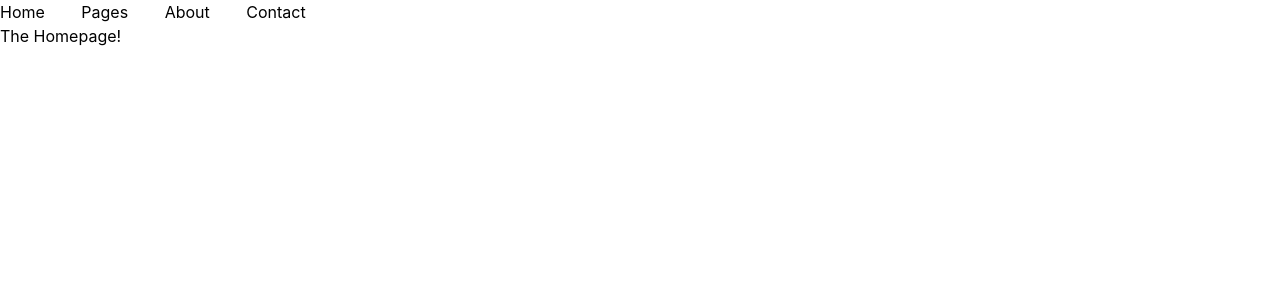
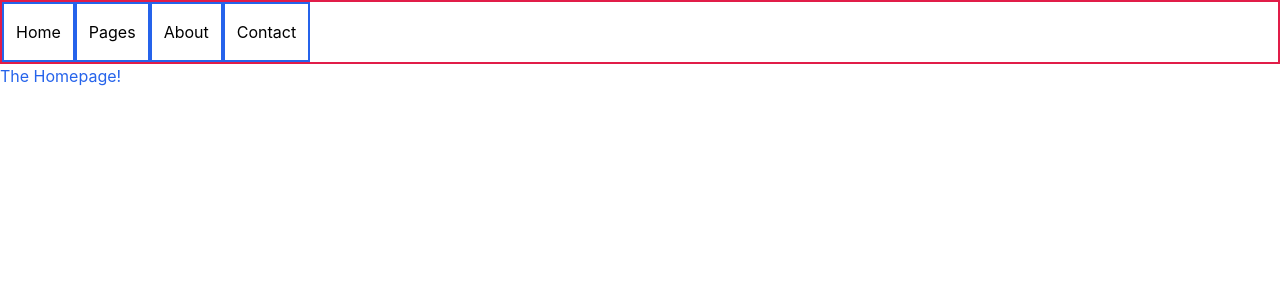
Before and after one commit to LMonty-1/personal-site, a Next.js app: page / in a window 1280 px wide. Shown: the top 300 px of the page. Built offline with nearby package versions, Linux system fonts and the light colour scheme.

Commit message:
improve navbar

```diff
--- a/components/Navbar.jsx
+++ b/components/Navbar.jsx
@@ -5,11 +5,19 @@ import { Fragment } from 'react';
 export const Navbar = (props) => {
 	return (
 		<div>
-			<div class="space-x-8">
-				<Link href="/">Home</Link>
-				<Link href="/feed"> Pages </Link>
-				<Link href="/"> About </Link>
-				<Link href="/"> Contact </Link>
+			<div class="flex justify-start inset-x-0 top-0 h-16 border-2 border-rose-600">
+				<Link href="/">
+					<button class="nav-bar-button">Home</button>
+				</Link>
+				<Link href="/feed">
+					<button class="nav-bar-button">Pages</button>
+				</Link>
+				<Link href="/feed">
+					<button class="nav-bar-button">About</button>
+				</Link>
+				<Link href="/feed">
+					<button class="nav-bar-button">Contact</button>
+				</Link>
 			</div>
 		</div>
 	);
--- a/pages/feed/[articleId].js
+++ b/pages/feed/[articleId].js
@@ -2,13 +2,19 @@
 
 import { useRouter } from 'next/router';
 import { Fragment } from 'react';
+import Navbar from '../../components/Navbar';
 
-function Feed () {
-    const router = useRouter();
+function Feed() {
+	const router = useRouter();
 
-    const requestedArticle = router.query.articleId;
+	const requestedArticle = router.query.articleId;
 
-    return <h1> You've Requested (article title here) </h1>
+	return (
+		<div>
+			<Navbar />
+			<h1> You've Requested {requestedArticle} </h1>
+		</div>
+	);
 }
 
 export default Feed;
--- a/pages/feed/index.js
+++ b/pages/feed/index.js
@@ -11,11 +11,9 @@ function Feed() {
 			<h1> Some Great Articles to view </h1>
 			<ul>
 				<li>
-					{' '}
-					<a href="feed/Something-Cool-With-Haskell">
-						{' '}
-						Something Cool With Haskell{' '}
-					</a>{' '}
+					<Link href="feed/Something-Cool-With-Haskell">
+						Something Cool With Haskell
+					</Link>
 				</li>
 			</ul>
 		</Fragment>
--- a/pages/index.js
+++ b/pages/index.js
@@ -5,7 +5,9 @@ function HomePage() {
 	return (
 		<>
 			<Navbar />
-			<h1> The Homepage! </h1>
+			<div class="text-blue-600">
+				<h1> The Homepage! </h1>
+			</div>
 		</>
 	);
 }
--- a/styles/globals.css
+++ b/styles/globals.css
@@ -1,6 +1,12 @@
 @tailwind base;
 @tailwind components;
 @tailwind utilities;
+
+@layer components {
+	.nav-bar-button {
+		@apply text-center p-3 border-2 border-blue-600;
+	}
+}
 
 html,
 body {
```
